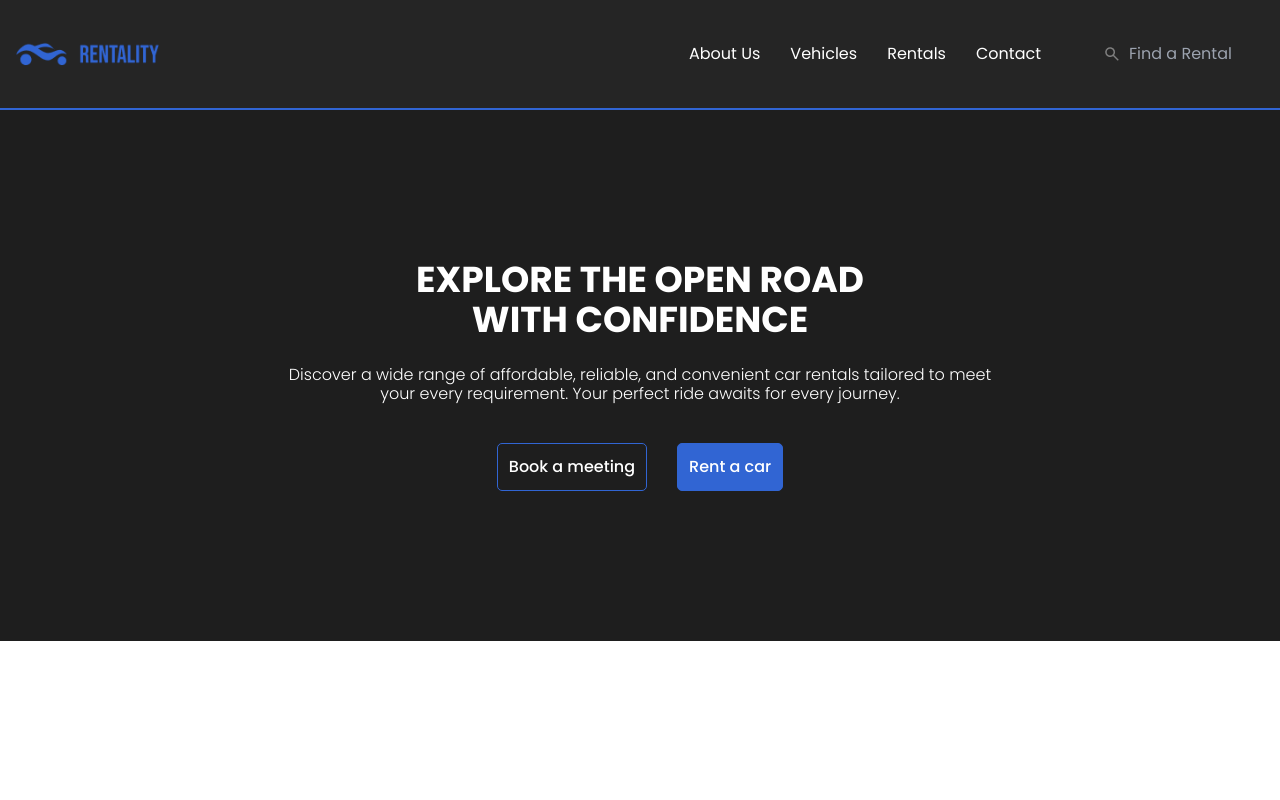
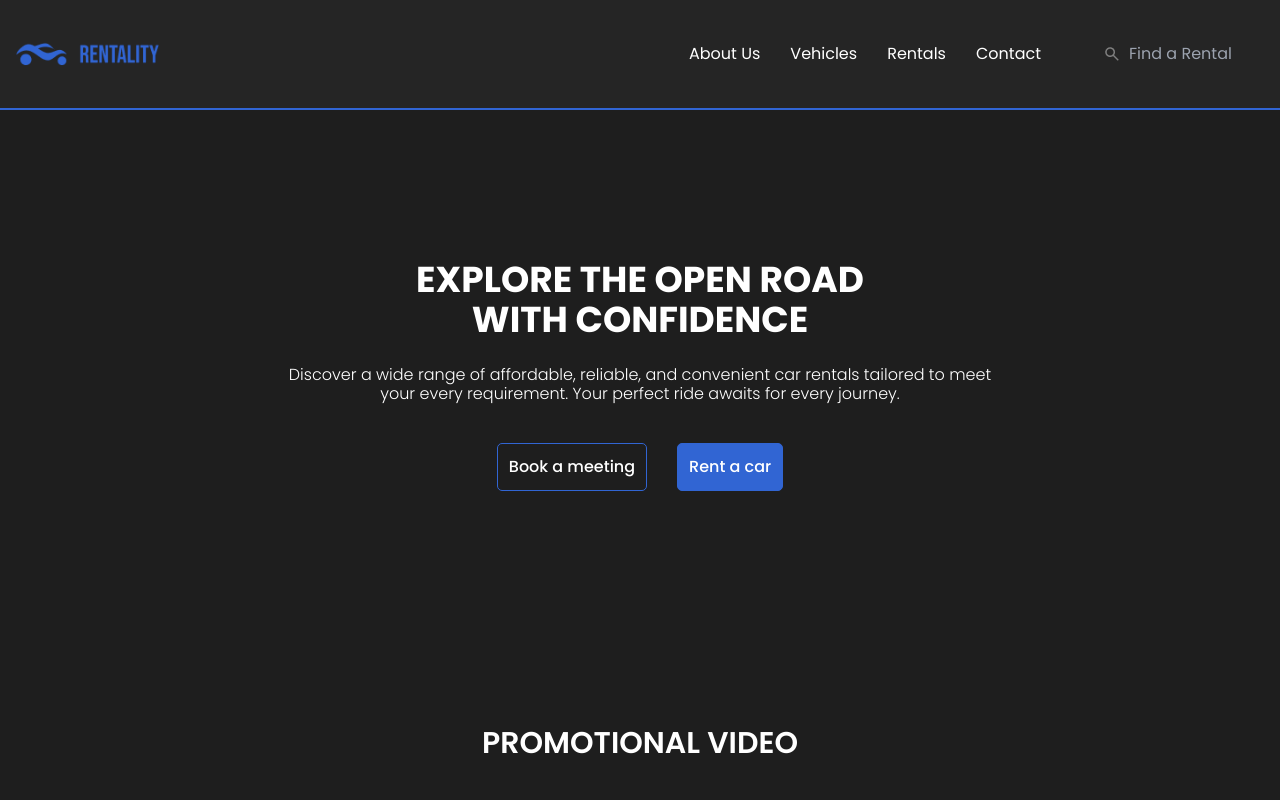
Before and after one commit to Adnan-Sarkar/rentality, a Next.js app: page / in a window 1280 px wide. Shown: the top 800 px of the page. Built offline with nearby package versions, Linux system fonts and the light colour scheme.

Commit message:
Add promotional video component into root page

```diff
--- a/src/app/page.tsx
+++ b/src/app/page.tsx
@@ -1,11 +1,13 @@
 import Hero from "@/components/UI/Hero/Hero";
 import Navbar from "@/components/UI/Navbar/Navbar";
+import PromotionalVideo from "@/components/UI/PromotionalVideo/PromotionalVideo";
 
 export default function Home() {
   return (
     <>
       <Navbar />
       <Hero />
+      <PromotionalVideo />
     </>
   );
 }
```
